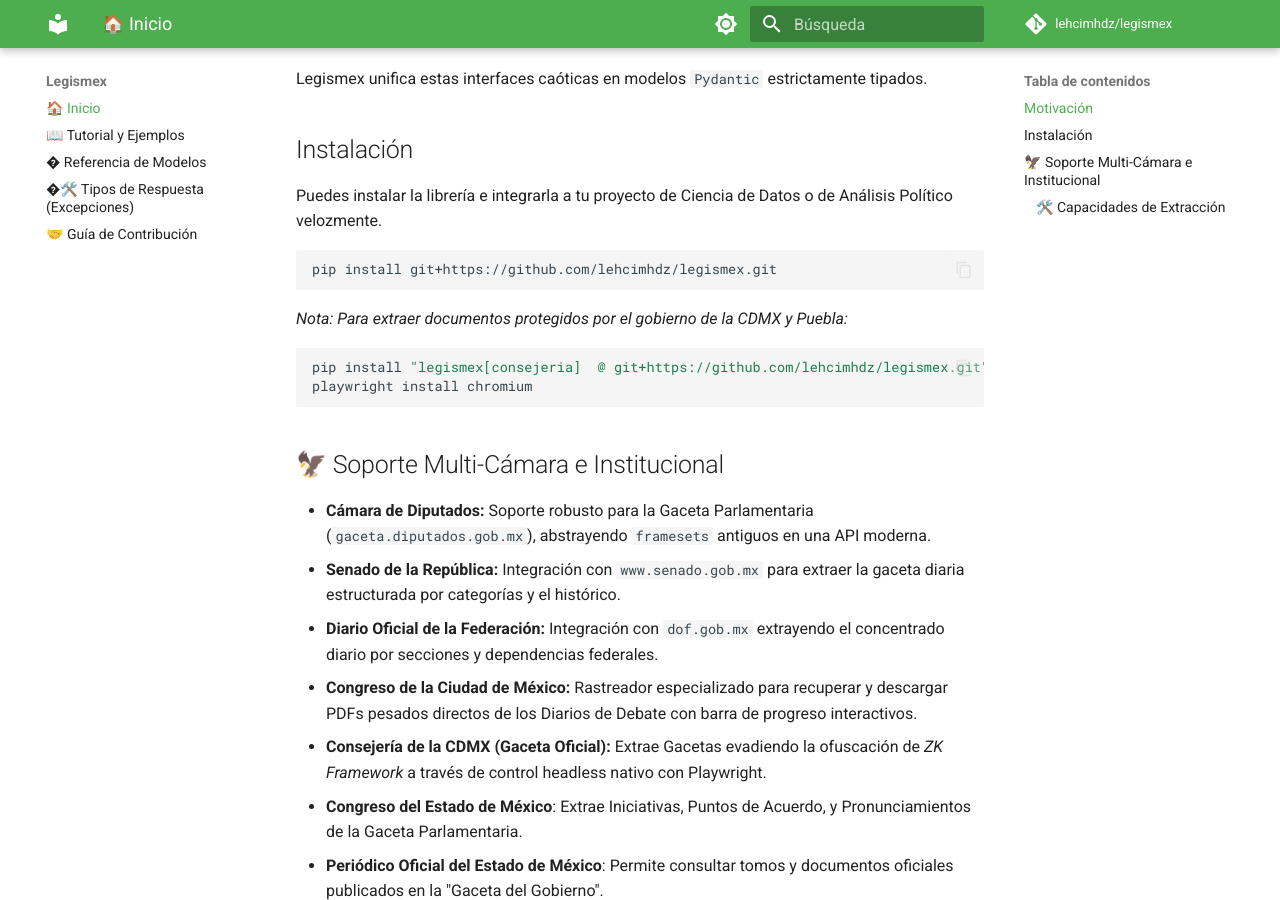
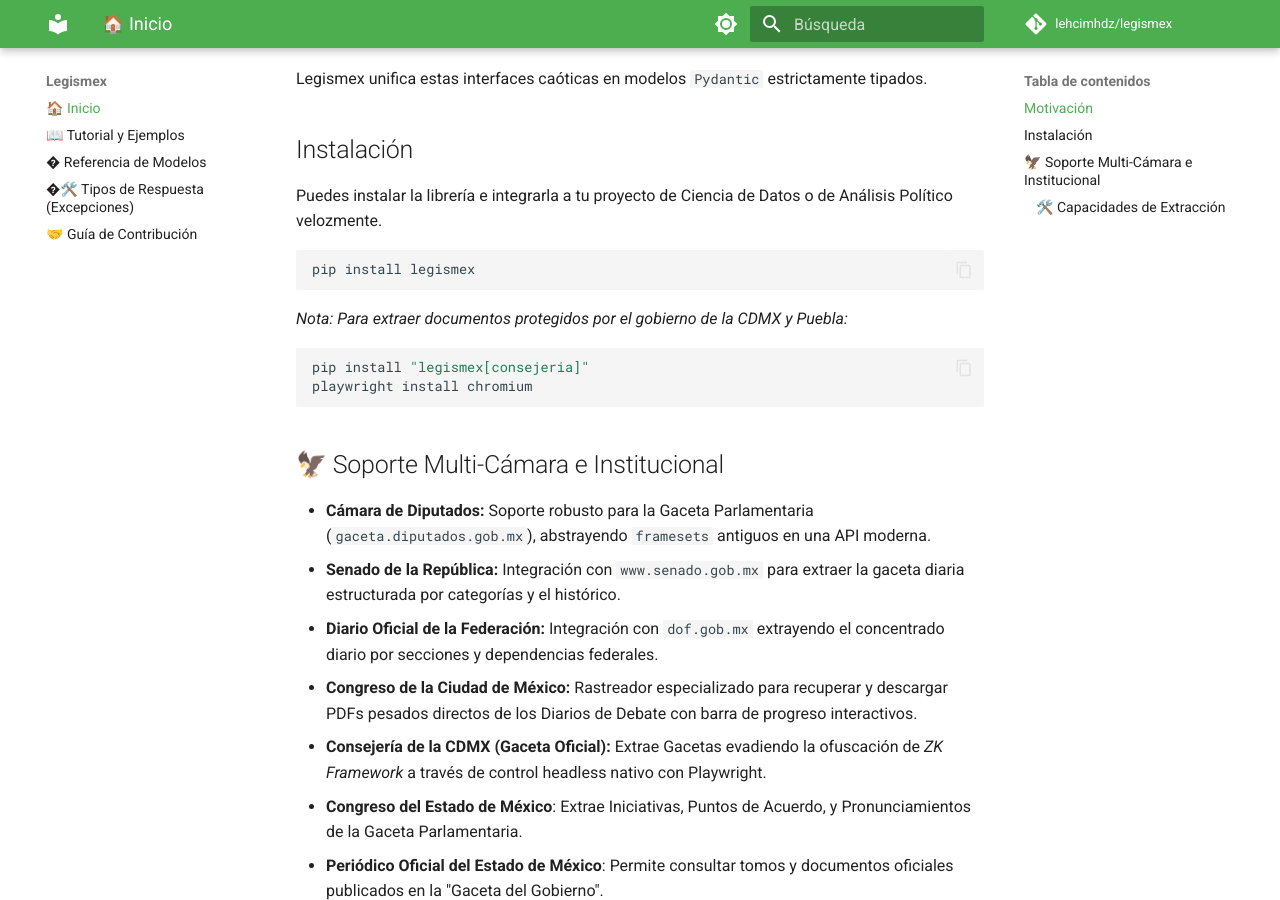
Before and after one commit to lehcimhdz/legismex, an MkDocs documentation site: the page built from docs/index.md, in a window 1280 px wide and 900 px high, scrolled down 374 px. Built offline with MkDocs 1.6.1 and Material for MkDocs 9.7.7, drawn with Linux system fonts in a browser that asks for light colours; comment, search, counter and statistics services are not loaded.

Commit message:
docs: update installation instructions to use PyPI release

````diff
--- a/docs/index.md
+++ b/docs/index.md
@@ -13,12 +13,12 @@
 Puedes instalar la librería e integrarla a tu proyecto de Ciencia de Datos o de Análisis Político velozmente.
 
 ```bash
-pip install git+https://github.com/lehcimhdz/legismex.git
+pip install legismex
 ```
 
 *Nota: Para extraer documentos protegidos por el gobierno de la CDMX y Puebla:*
 ```bash
-pip install "legismex[consejeria]  @ git+https://github.com/lehcimhdz/legismex.git"
+pip install "legismex[consejeria]"
 playwright install chromium
 ```
 
````
Also changed, not shown: README.md (+5 -7 lines), TUTORIAL.md (+10 -1 lines), docs/tutorial.md (+1 -1 lines).
